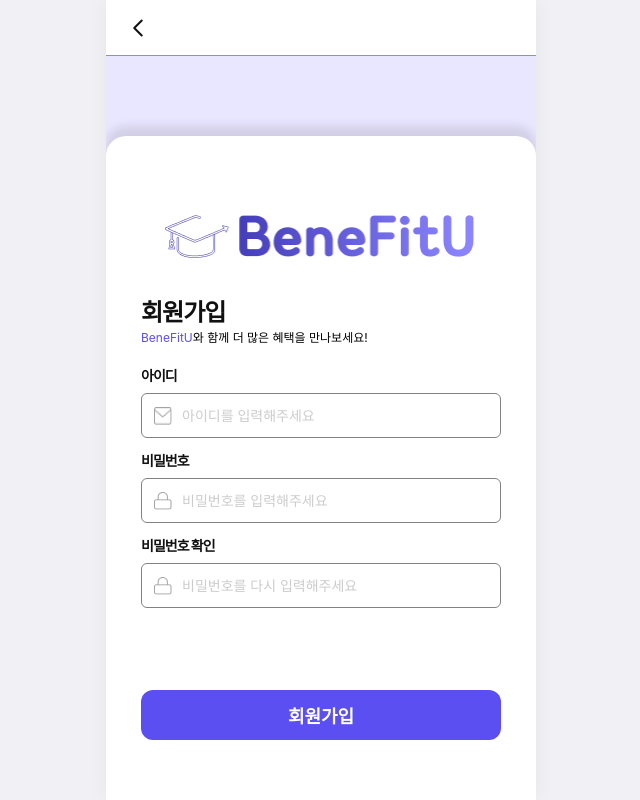
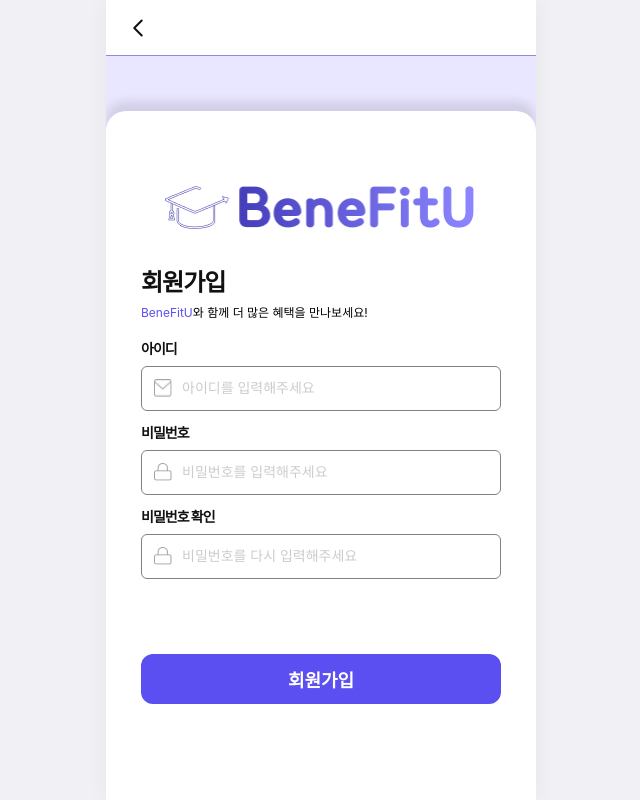
Before and after one commit to LikeLionUniv-INU-BeneFitU/BeneFitU-Frontend, a React (Vite) app: page /signup in a window 1280 px wide. Shown: the whole page, without its empty margins (319-959 px from the left). Built offline with nearby package versions, Linux system fonts and the light colour scheme.

Commit message:
Fix : 로그인, 회원가입 스크롤 수정

```diff
--- a/src/pages/Login.jsx
+++ b/src/pages/Login.jsx
@@ -10,6 +10,7 @@ import api from '../api/axios';
 const PageWrapper = styled.div`
   max-width: 450px;
   width: 100%;
+  height: 100dvh;
 
   display: flex;
   flex-direction: column;
@@ -19,7 +20,6 @@ const PageWrapper = styled.div`
 
 const ContentWrapper = styled.div`
   width: 100%;
-  height: 100dvh;
 
   flex: 1;
   display: flex;
@@ -28,9 +28,8 @@ const ContentWrapper = styled.div`
   padding: 20px;
   box-sizing: border-box;
   position: relative;
-  margin-top: 60px;
+  margin-top: 6.87vh;
 
-  transform: translateY(20px);
   border-top-left-radius: 20px;
   border-top-right-radius: 20px;
 
@@ -41,7 +40,7 @@ const ContentWrapper = styled.div`
 const LogoImg = styled.img`
   width: 80%;
   height: auto;
-  margin: 65px 0 65px 0;
+  margin: 7.44vh 0 7.44vh 0;
   display: block;
   align-self: center;
 `;
@@ -55,11 +54,12 @@ const Label = styled.label`
   margin-left: 15px;
 `;
 
+// 입력창
 const Input = styled.input`
   height: 45px;
   padding: 0 16px 0 40px;
 
-  margin-bottom: 12px; // 회원가입 화면이랑 통일
+  margin-bottom: 1.37vh; // 회원가입 화면이랑 통일
   margin-left: 15px;
   margin-right: 15px;
 
@@ -94,7 +94,7 @@ const LoginButton = styled.button`
   letter-spacing: -1px;
   font-weight: 700;
   cursor: pointer;
-  margin-top: 65px;
+  margin-top: 7.44vh;
   margin-left: 15px;
   margin-right: 15px;
 
@@ -103,7 +103,7 @@ const LoginButton = styled.button`
   }
 `;
 
-// 새로 만들기 버튼
+// 새계정 만들기 버튼
 const NewLoginButton = styled.button`
   height: 50px;
   background-color: #ffffff;
@@ -114,9 +114,11 @@ const NewLoginButton = styled.button`
   letter-spacing: -1px;
   font-weight: 700;
   cursor: pointer;
-  margin-top: 13px;
+
+  margin-top: 1.49vh;
   margin-left: 15px;
   margin-right: 15px;
+  margin-bottom: 4.58vh;
 
   &:hover {
     background-color: #f0f0f0;
--- a/src/pages/Loginhome.jsx
+++ b/src/pages/Loginhome.jsx
@@ -6,7 +6,7 @@ import loginhome2 from '../assets/images/loginhome2.png'
 
 const PageWrapper = styled.div`
   width: 100%;
-  height: 100vh;
+  height: 100dvh;
 
   display: flex;
   flex-direction: column;
@@ -90,8 +90,8 @@ const LogoimgBox = styled.div`
 // 로고 밑 텍스트
 const Subtitle = styled.div`
   font-size: clamp(0.7rem, 3.5vw, 1rem);
+  letter-spacing: -1px;
   margin-top: 5px;
-  letter-spacing: -1px;
 `;
 
 // 이용약관 텍스트
@@ -103,7 +103,6 @@ const TermsAgreement = styled.div`
 
   font-weight: bold;
   font-size: 12px;
-  letter-spacing: -1px;
 
   margin-bottom: 106px;
   margin-top: 23px;
--- a/src/pages/Signup.jsx
+++ b/src/pages/Signup.jsx
@@ -9,6 +9,7 @@ import lockIcon from '../assets/images/lockIcon.png';
 const PageWrapper = styled.div`
   max-width: 450px;
   width: 100%;
+  height: 100dvh;
 
   display: flex;
   flex-direction: column;
@@ -18,7 +19,6 @@ const PageWrapper = styled.div`
 
 const ContentWrapper = styled.div`
   width: 100%;
-  height: 100vh;
 
   flex: 1;
   display: flex;
@@ -27,9 +27,8 @@ const ContentWrapper = styled.div`
   padding: 20px;
   box-sizing: border-box;
   position: relative;
-  margin-top: 60px;
+  margin-top: 6.87vh;
 
-  transform: translateY(20px);
   border-top-left-radius: 20px;
   border-top-right-radius: 20px;
 
@@ -41,7 +40,7 @@ const ContentWrapper = styled.div`
 const LogoImg = styled.img`
   width: 80%;
   height: auto;
-  margin: 45px 0 21px 0;
+  margin: 5.15vh 0 2.4vh 0;
   display: block;
   align-self: center;
 `;
@@ -57,8 +56,8 @@ const Title = styled.h1`
 const SubTitle = styled.p`
   font-size: 12px;
   color: #000000;
-  margin-top: 5pcx;
-  margin-bottom: 20px;
+  margin-top: 5px;
+  margin-bottom: 2.29vh;
   margin-left: 15px;
 `;
 
@@ -102,7 +101,7 @@ const Input = styled.input`
   outline: none;
   box-sizing: border-box;
 
-  margin-bottom: 12px; // 회원가입 화면이랑 통일
+  margin-bottom: 1.37vh; // 회원가입 화면이랑 통일
   margin-left: 15px;
   margin-right: 15px;
 
@@ -118,7 +117,7 @@ const Input = styled.input`
 const ErrorText = styled.p`
   color: #ff4d4d;
   font-size: 0.75rem;
-  margin: 0 0 20px 15px;
+  margin: 0 0 2.29vh 15px;
 `;
 
 // 회원가입 버튼
@@ -134,9 +133,10 @@ const SubmitButton = styled.button`
   font-weight: 700;
   cursor: pointer;
 
-  margin-top: 70px;
+  margin-top: 8.01vh;
   margin-left: 15px;
   margin-right: 15px;
+  margin-bottom: 4vh;
 
   &:hover {
     opacity: 0.9;
```
